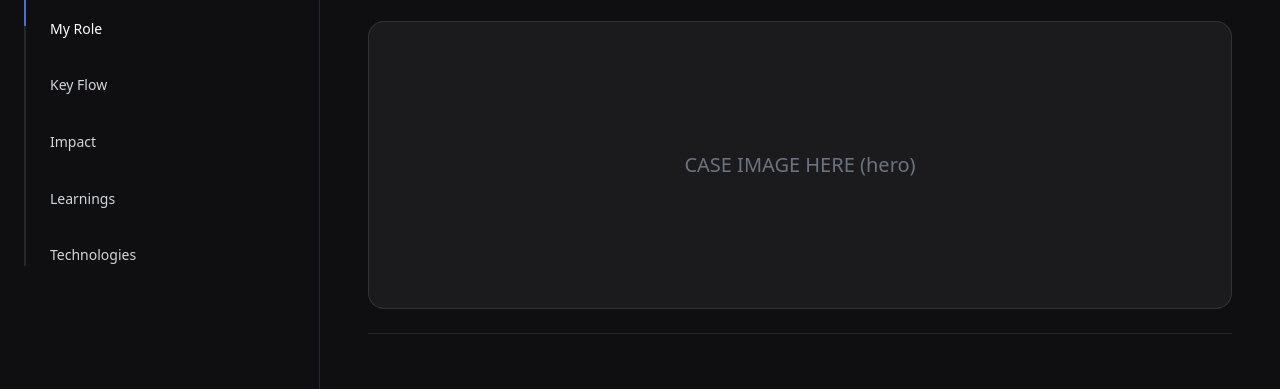
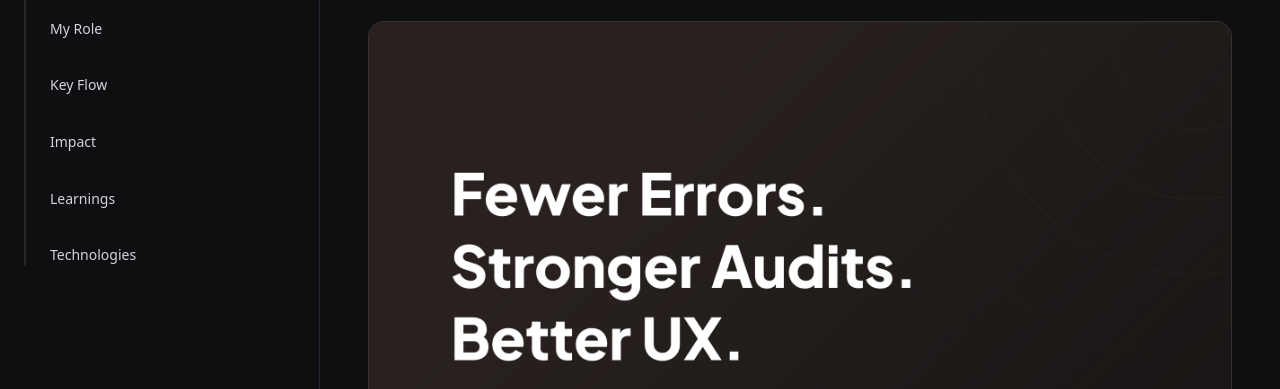
Before and after one commit to NasserKK/portfolio, a plain HTML site: page cases/rchlo.html in a window 1280 px wide. Shown: the part 251-640 px from the top of the page. Drawn offline with nearby package versions, Linux system fonts and the light colour scheme.

Commit message:
RCHLO Images

```diff
--- a/cases/rchlo.html
+++ b/cases/rchlo.html
@@ -211,9 +211,8 @@
         </p>
       </div>
 
-      <!-- Placeholder -->
-      <div class="w-full h-72 bg-white/5 border border-white/10 rounded-2xl flex items-center justify-center text-gray-500 text-xl">
-        CASE IMAGE HERE (hero)
+      <div class="w-full h-180 bg-white/5 border border-white/10 rounded-2xl overflow-hidden flex items-center justify-center">
+        <img src="../imgs/RHCLO-hero.jpg" alt="" srcset="">
       </div>
 
       <div class="h-px bg-white/10"></div>
```
Also changed, not shown: imgs/RHCLO-hero.jpg (added).
